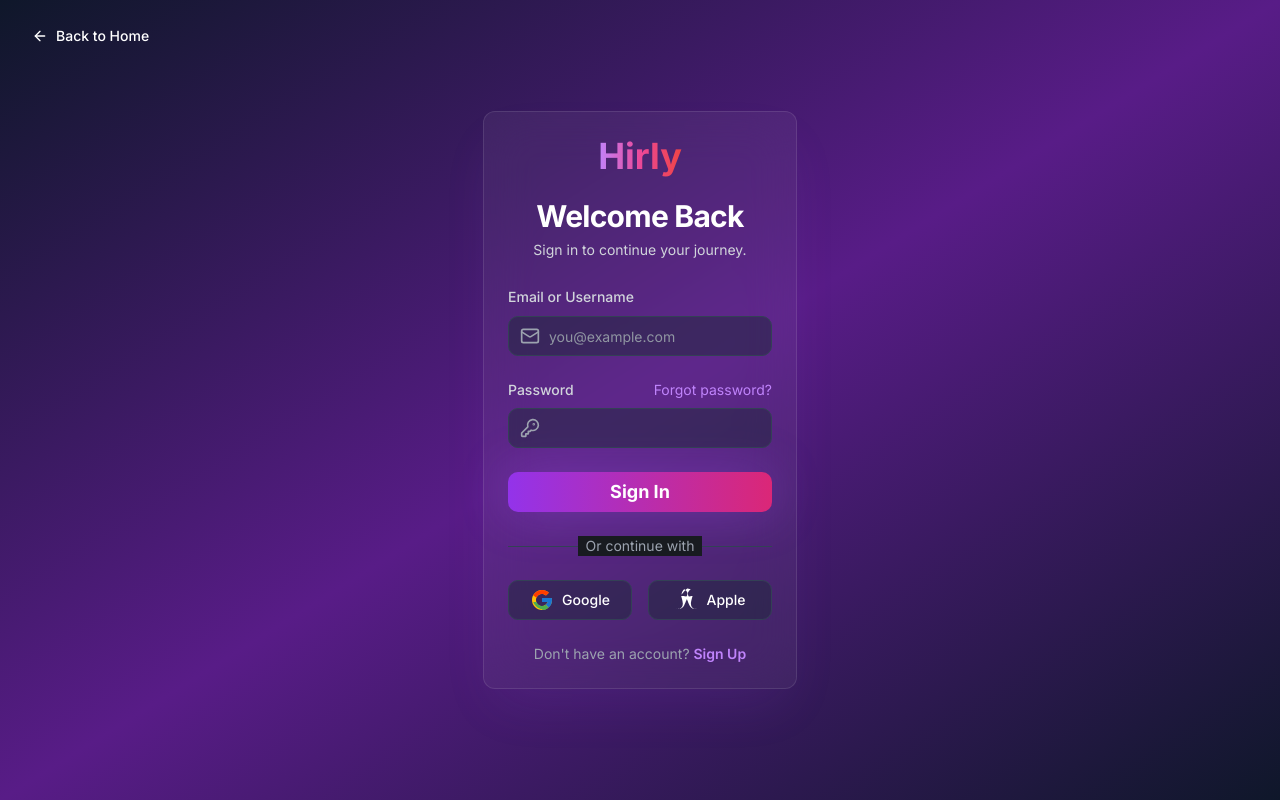
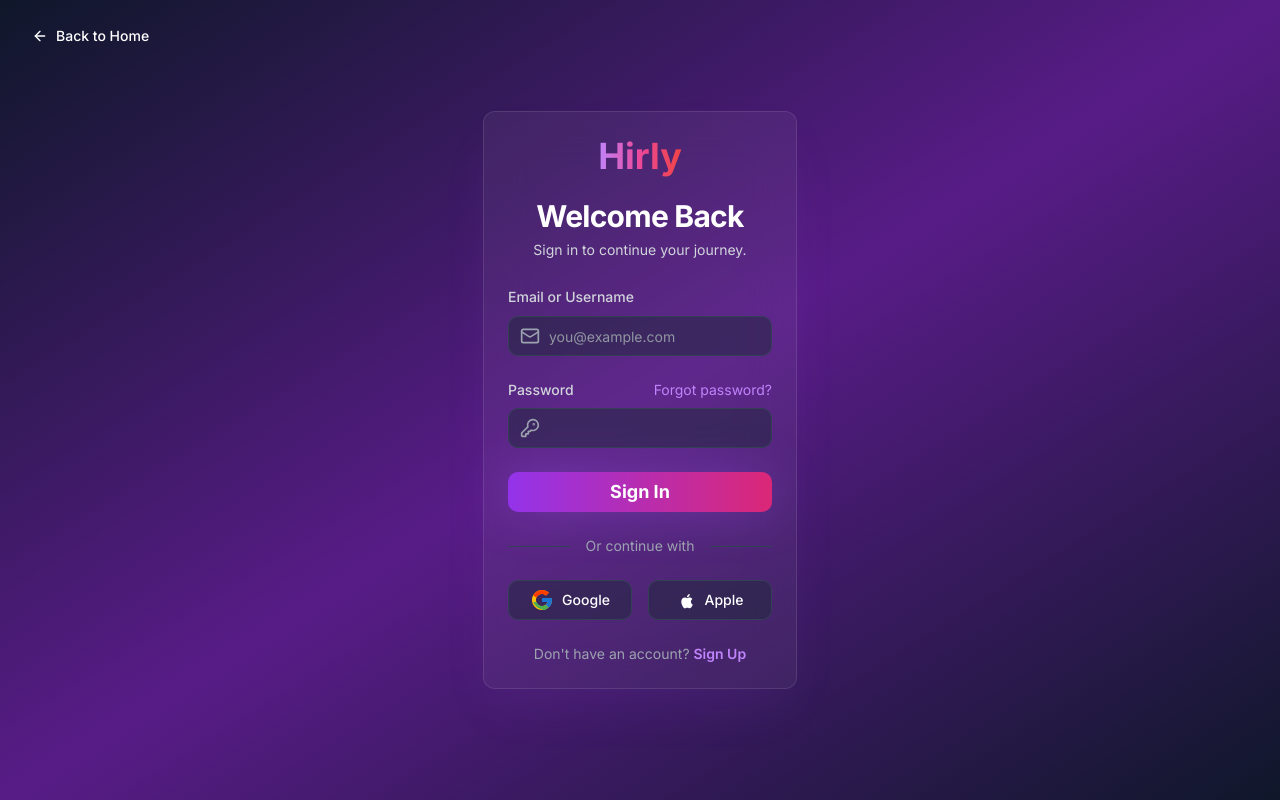
Before and after one commit to itz-dev-tasavvuf/Hirly3.0-Alpha-, a React (Vite) app in the folder project/: page /login in a window 1280 px wide. Built offline with nearby package versions, Linux system fonts and the light colour scheme.

Commit message:
Navigation changes

```diff
--- a/project/src/components/Navigation.jsx
+++ b/project/src/components/Navigation.jsx
@@ -43,14 +43,6 @@ const Navigation = () => {
             </Link>
             <Link to="/pricing" className="text-gray-300 hover:text-white transition-colors">
               Pricing
-            </Link>
-             <Link to="/hub-auth">
-              <Button
-                variant="outline"
-                className="border-purple-500/50 text-purple-300 hover:bg-purple-500/20 flex items-center"
-              >
-                <Briefcase className="mr-2 h-4 w-4" /> Hub
-              </Button>
             </Link>
             <Link to="/login">
               <Button
--- a/project/src/pages/auth/SignInPage.jsx
+++ b/project/src/pages/auth/SignInPage.jsx
@@ -7,7 +7,7 @@ import { Label } from '@/components/ui/label';
 import { Card, CardContent, CardDescription, CardFooter, CardHeader, CardTitle } from '@/components/ui/card';
 import { toast } from '@/components/ui/use-toast';
 import { ArrowLeft, KeyRound, Mail } from 'lucide-react';
-import { GoogleIcon, AppleIcon } from '@/components/icons';
+import { GoogleIcon } from '@/components/icons';
 
 const SignInPage = () => {
   const navigate = useNavigate();
@@ -77,23 +77,20 @@ const SignInPage = () => {
                 Sign In
               </Button>
             </form>
-            <div className="relative my-6">
-              <div className="absolute inset-0 flex items-center">
-                <span className="w-full border-t border-slate-700" />
-              </div>
-              <div className="relative flex justify-center text-sm">
-                <span className="bg-card px-2 text-gray-400">Or continue with</span>
-              </div>
-            </div>
+            <div className="flex items-center my-6">
+  <span className="flex-grow border-t border-slate-700"></span>
+  <span className="mx-4 text-gray-400 text-sm">Or continue with</span>
+  <span className="flex-grow border-t border-slate-700"></span>
+</div>
             <div className="grid grid-cols-2 gap-4">
               <Button variant="outline" className="bg-slate-800/50 border-slate-700 hover:bg-slate-800 text-white flex items-center justify-center gap-2" onClick={() => handleSocialLogin('Google')}>
                 <GoogleIcon />
                 Google
               </Button>
               <Button variant="outline" className="bg-slate-800/50 border-slate-700 hover:bg-slate-800 text-white flex items-center justify-center gap-2" onClick={() => handleSocialLogin('Apple')}>
-                <AppleIcon />
-                Apple
-              </Button>
+  <svg xmlns="http://www.w3.org/2000/svg" width="20" height="20" viewBox="0 0 24 24" fill="currentColor" className="inline-block align-middle"><path d="M16.68 13.91c.01-2.12 1.74-3.13 1.81-3.17-1-1.47-2.54-1.67-3.09-1.7-1.32-.13-2.58.77-3.25.77-.67 0-1.7-.75-2.8-.73-1.44.02-2.77.84-3.51 2.13-1.5 2.6-.39 6.45 1.08 8.56.71 1.04 1.56 2.2 2.68 2.16 1.08-.04 1.49-.7 2.8-.7 1.31 0 1.67.7 2.81.68 1.16-.02 1.88-1.05 2.58-2.09.82-1.2 1.16-2.36 1.17-2.42-.03-.01-2.24-.86-2.25-3.41zm-2.23-6.29c.6-.72 1-1.71.89-2.7-.86.04-1.9.57-2.52 1.29-.55.63-1.04 1.64-.86 2.6.91.07 1.85-.46 2.49-1.19z"/></svg>
+  Apple
+</Button>
             </div>
           </CardContent>
           <CardFooter className="flex justify-center">
--- a/project/src/pages/onboarding/CandidateOnboarding.jsx
+++ b/project/src/pages/onboarding/CandidateOnboarding.jsx
@@ -186,7 +186,13 @@ const CandidateOnboarding = () => {
               <PartyPopper className="w-24 h-24 text-yellow-400" />
               <h2 className="text-4xl font-bold text-white">You're All Set!</h2>
               <p className="text-gray-300 max-w-md mx-auto">Your Hirly profile is ready. Get ready to start swiping and find your next opportunity.</p>
-               <img  class="w-full max-w-sm rounded-lg shadow-lg mt-4" alt="Animated tutorial showing how to swipe on job cards" src="https://images.unsplash.com/photo-1659841135771-727afd559f49" />
+              <img className="w-full max-w-sm rounded-lg shadow-lg mt-4" alt="Animated tutorial showing how to swipe on job cards" src="https://images.unsplash.com/photo-1659841135771-727afd559f49" />
+              <button
+                className="mt-8 px-8 py-3 bg-gradient-to-r from-purple-600 to-pink-600 text-white text-lg rounded-full font-bold shadow-lg hover:from-purple-700 hover:to-pink-700 focus:outline-none focus:ring-2 focus:ring-purple-400 transition"
+                onClick={() => navigate('/hub')}
+              >
+                Continue to Hub
+              </button>
             </div>
           )
       default:
--- a/project/src/pages/onboarding/EmployerOnboarding.jsx
+++ b/project/src/pages/onboarding/EmployerOnboarding.jsx
@@ -191,7 +191,13 @@ const EmployerOnboarding = () => {
               <PartyPopper className="w-24 h-24 text-yellow-400" />
               <h2 className="text-4xl font-bold text-white">You're Ready to Hire!</h2>
               <p className="text-gray-300 max-w-md mx-auto">Your company profile is live. Start posting jobs and discover top talent.</p>
-               <img  class="w-full max-w-sm rounded-lg shadow-lg mt-4" alt="Animated tutorial showing how to swipe on candidate cards" src="https://images.unsplash.com/photo-1659841135771-727afd559f49" />
+              <img className="w-full max-w-sm rounded-lg shadow-lg mt-4" alt="Animated tutorial showing how to swipe on candidate cards" src="https://images.unsplash.com/photo-1659841135771-727afd559f49" />
+              <button
+                className="mt-8 px-8 py-3 bg-gradient-to-r from-purple-600 to-pink-600 text-white text-lg rounded-full font-bold shadow-lg hover:from-purple-700 hover:to-pink-700 focus:outline-none focus:ring-2 focus:ring-purple-400 transition"
+                onClick={() => navigate('/hub')}
+              >
+                Continue to Hub
+              </button>
             </div>
           )
       default:
```
